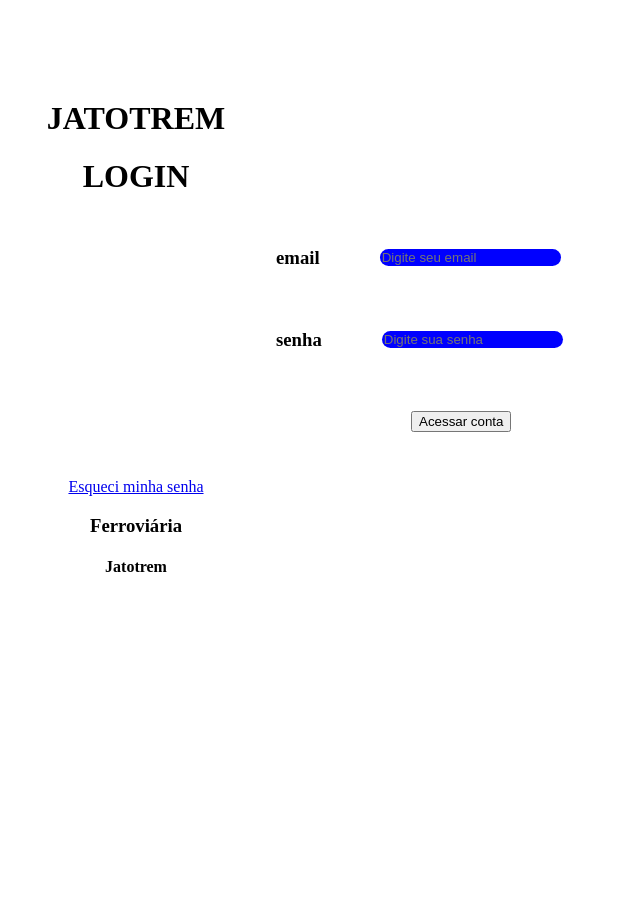
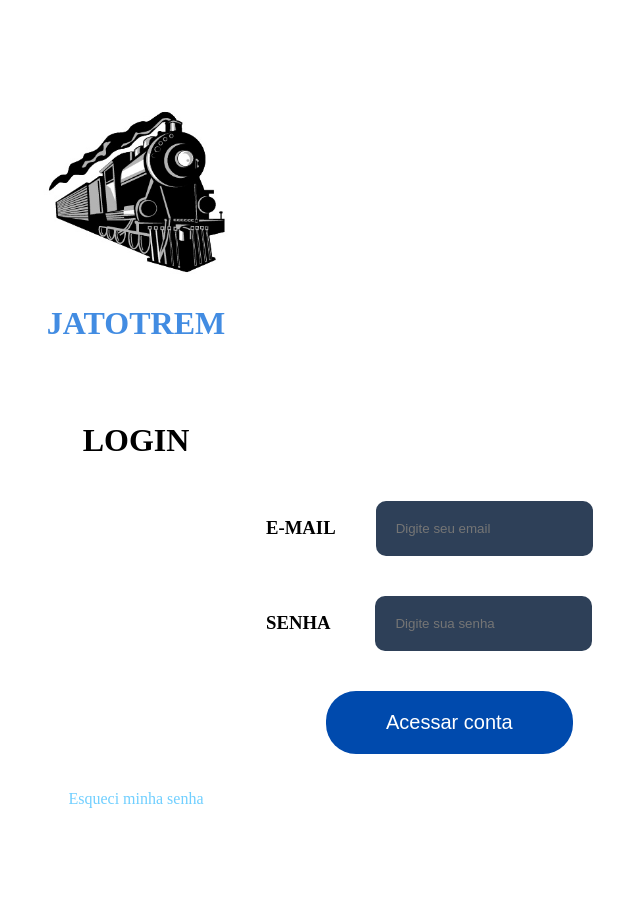
Before and after one commit to GustavoDuncker/Trabalho-trem, a PHP site: page /public/login.html in a window 1280 px wide. Shown: the whole page, without its empty margins (504-1144 px from the left). Before the commit the page ends 572 px from the top, so only its background shows below. Run offline with PHP 8.4, Linux system fonts and the light colour scheme.

Commit message:
ADD - estilização e alguns detalhes em HTML na página de login

```diff
--- a/public/login.html
+++ b/public/login.html
@@ -8,6 +8,7 @@
 </head>
 <body id="body_login">
     <header id="cabecalho_login">
+        <img src="../assets/images/trem.jpg" alt="" id="img_header">
         <h1>JATOTREM</h1>
     </header>
 
@@ -16,12 +17,12 @@
 
         <div id="box">
             <div class="inputs">
-                <h3 class="input_elements">email</h3>
+                <h3 class="input_elements">E-MAIL</h3>
                 <input type="email" id="input1" class="input_elements" placeholder="Digite seu email">
             </div>
 
             <div class="inputs">
-                <h3 class="input_elements">senha</h3>
+                <h3 class="input_elements">SENHA</h3>
                 <input type="password" id="input2" class="input_elements" placeholder="Digite sua senha">
             </div>
 
@@ -31,13 +32,10 @@
             </a>
             </div>
         </div>
-        <p><a href="#">Esqueci minha senha</a></p>
+        <p><a href="#" id="esqueci">Esqueci minha senha</a></p>
     </main>
 
-    <footer>
-        <h3>Ferroviária</h3>
-        <h4>Jatotrem</h4>
-    </footer>
+
 
     <script src="../scripts/login.js"></script>
 </body>
--- a/styles/login_style.css
+++ b/styles/login_style.css
@@ -19,26 +19,36 @@ body{
     text-align: center;
 }
 .input_elements{
-    margin: 30px;
+    margin: 20px;
 }
 
 #box{
     margin-left: 650px;
 }
 #button_access{
-    margin-left: 165px;
+    text-align: center;
+    margin-left: 80px;
+    border: 0;
+    padding: 20px 60px;
+    background-color: #004AAD;
+    color: white;
+    font-size: 20px;
+    border-radius: 30px;
 }
 
 #input1{
-    background-color: blue;
-    border-radius: 20px;
+    background-color: #2E4058;
+    border-radius: 10px;
     border: 0cm;
+    padding: 20px;
 }
 
 #input2{
-    background-color: blue;
-    border-radius: 20px;
+    background-color: #2E4058;
+    border-radius: 10px;
     border: 0cm;
+    padding: 20px;
+    margin-left: 25px;
 }
 
 #corjato{
@@ -55,3 +65,20 @@ body{
     height: 60px;
     background-color: rgb(255, 255, 255);
 }
+
+#cabecalho_login{
+    color: #428CE2;
+    margin: 80px 40px;
+}
+
+#img_header{
+    height: 180px;
+}
+footer{
+    margin: 90px auto;
+}
+
+#esqueci{
+    color: #70CFFF;
+    text-decoration: none;
+}
```
